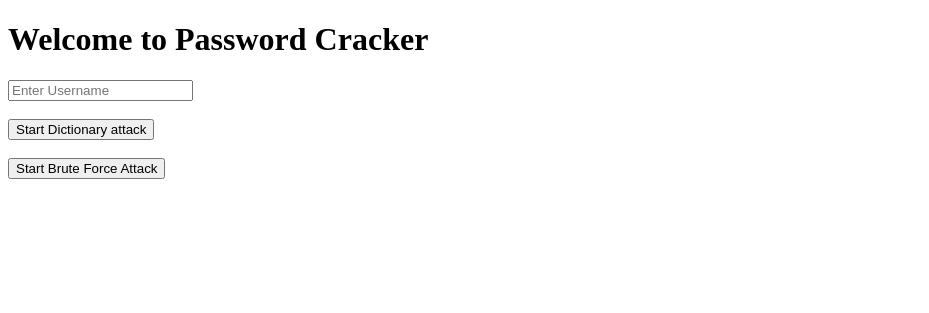
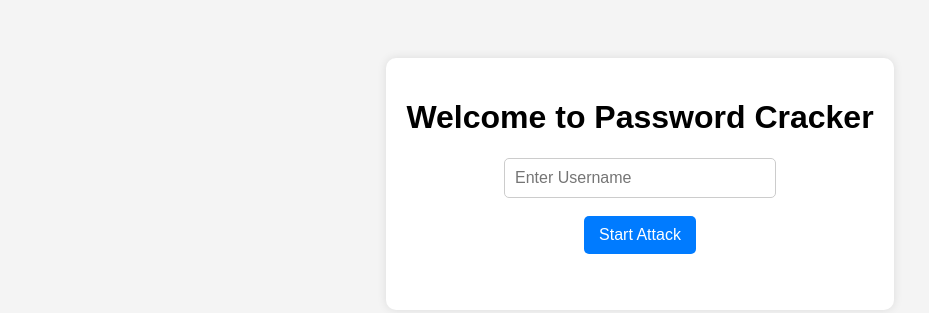
Before and after one commit to jackoup1/Password-Cracker, a plain HTML site: page index.html in a window 1280 px wide. Shown: the whole page, without its empty margins (0-929 px from the left). Drawn offline with Linux system fonts and the light colour scheme.

Commit message:
added css file for better looking and changed the html to use a form

```diff
--- a/index.html
+++ b/index.html
@@ -3,18 +3,24 @@
 <head>
     <meta charset="UTF-8">
     <meta name="viewport" content="width=device-width, initial-scale=1.0">
-    <title>Passord Cracker</title>
+    <title>Password Cracker</title>
+    <link rel="stylesheet" href="styles.css">
 </head>
 <body>
-    <h1>Welcome to Password Cracker</h1>
-    <input type="text" placeholder="Enter Username"><br><br>
-    <button onclick="initDictionaryAttack('aaaba')">Start Dictionary attack</button><br><br>
-    <button>Start Brute Force Attack </button>
+    <div class="container">
+        <h1>Welcome to Password Cracker</h1>
 
-    <!--an element to show the correct password at the end-->
-    <span style="display: none;" class="correct-Password-js">
+        <form id ="cracker-form">
+            <input type="text" id="username" placeholder="Enter Username" required>
+            <br><br>
 
-    </span>
+            <button type="submit">Start Attack</button>
+        </form>
+        <br><br>
+
+        <!-- Element to show the correct password at the end -->
+        <span class="correct-password-js" style="display: none;"></span>
+    </div>
 
     <script src="index.js"></script>
 </body>
--- a/index.js
+++ b/index.js
@@ -1,19 +1,34 @@
-async function initDictionaryAttack(correctPassword){
+//Hard coded correct password
+const correctPassword = "ajgkA";
 
+//listener to form submition
+document.getElementById('cracker-form').addEventListener("submit",async event =>{
+    event.preventDefault();
+    await initAttack(correctPassword);
+})
+
+async function initAttack(correctPassword){
+
+    //getting passwords from the dectionary
    const passwords = await getDictionaryContent();
 
+    //looping through all passwords in the dictionary to find the correct one then display it in the span
     for(pass of passwords){
         if(pass === correctPassword){
-            const output = document.querySelector(".correct-Password-js");
-            output.textContent = pass;
+            const output = document.querySelector(".correct-password-js");
+            output.textContent =`Password found succesfully: ${pass}`;
             output.style.display = "block";
-            break;
+            return;
         }
-    };
+    }
 
     //incase dictionary attack didn't success we will use brute force
-    initBruteForceAttack(correctPassword);
+    const password = initBruteForceAttack(correctPassword);
 
+    //displaying the output
+    const output = document.querySelector(".correct-password-js");
+    output.textContent = password;
+    output.style.display = "block";
 }
 
 function initBruteForceAttack(correctPassword) {
--- /dev/null
+++ b/styles.css
@@ -0,0 +1,46 @@
+body {
+    font-family: Arial, sans-serif;
+    background-color: #f4f4f4;
+    text-align: center;
+    padding: 50px;
+}
+
+.container {
+    background: white;
+    padding: 20px;
+    border-radius: 10px;
+    box-shadow: 0px 0px 10px rgba(0, 0, 0, 0.1);
+    display: inline-block;
+}
+
+input {
+    padding: 10px;
+    width: 250px;
+    border: 1px solid #ccc;
+    border-radius: 5px;
+    font-size: 16px;
+}
+
+button {
+    padding: 10px 15px;
+    font-size: 16px;
+    border: none;
+    border-radius: 5px;
+    background-color: #007bff;
+    color: white;
+    cursor: pointer;
+    transition: background 0.3s;
+}
+
+button:disabled {
+    background-color: #ccc;
+    cursor: not-allowed;
+}
+
+button:hover:not(:disabled) {
+    background-color: #0056b3;
+}
+
+span {
+    color: green;
+}
```
